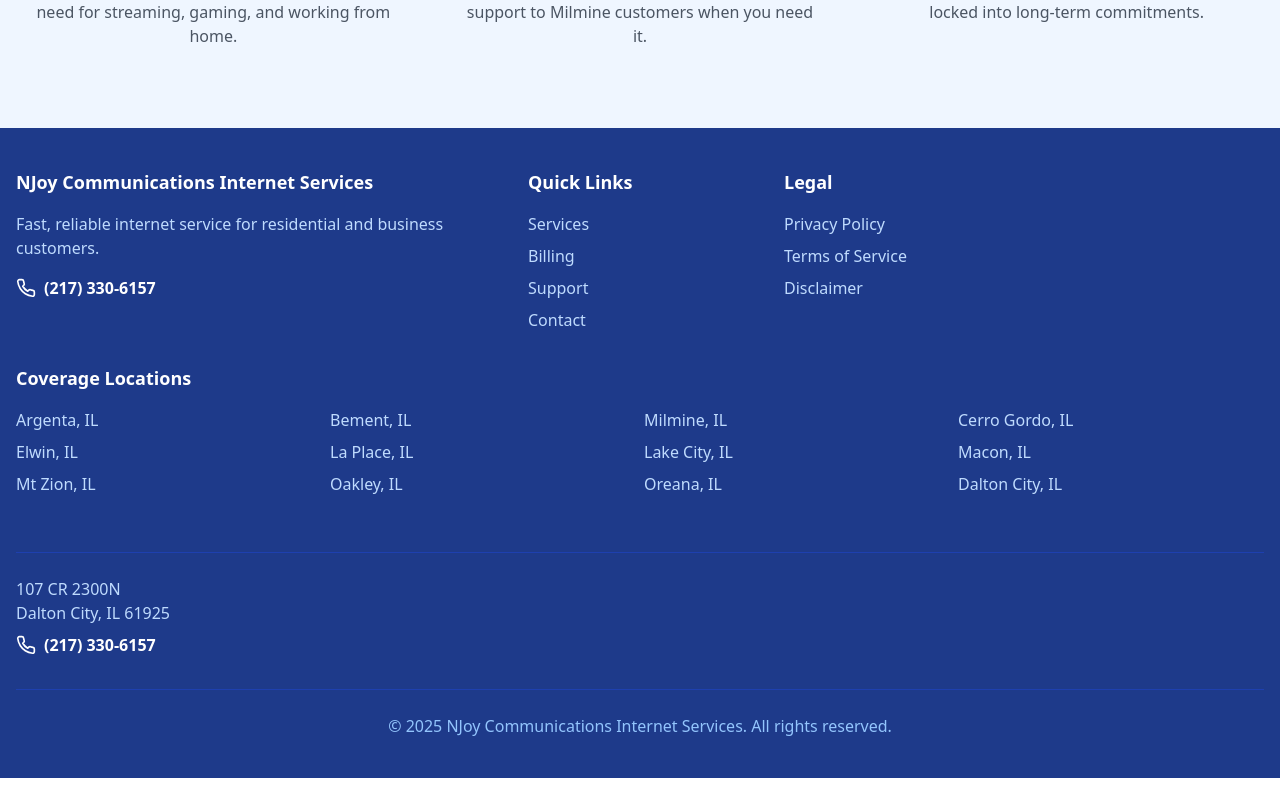
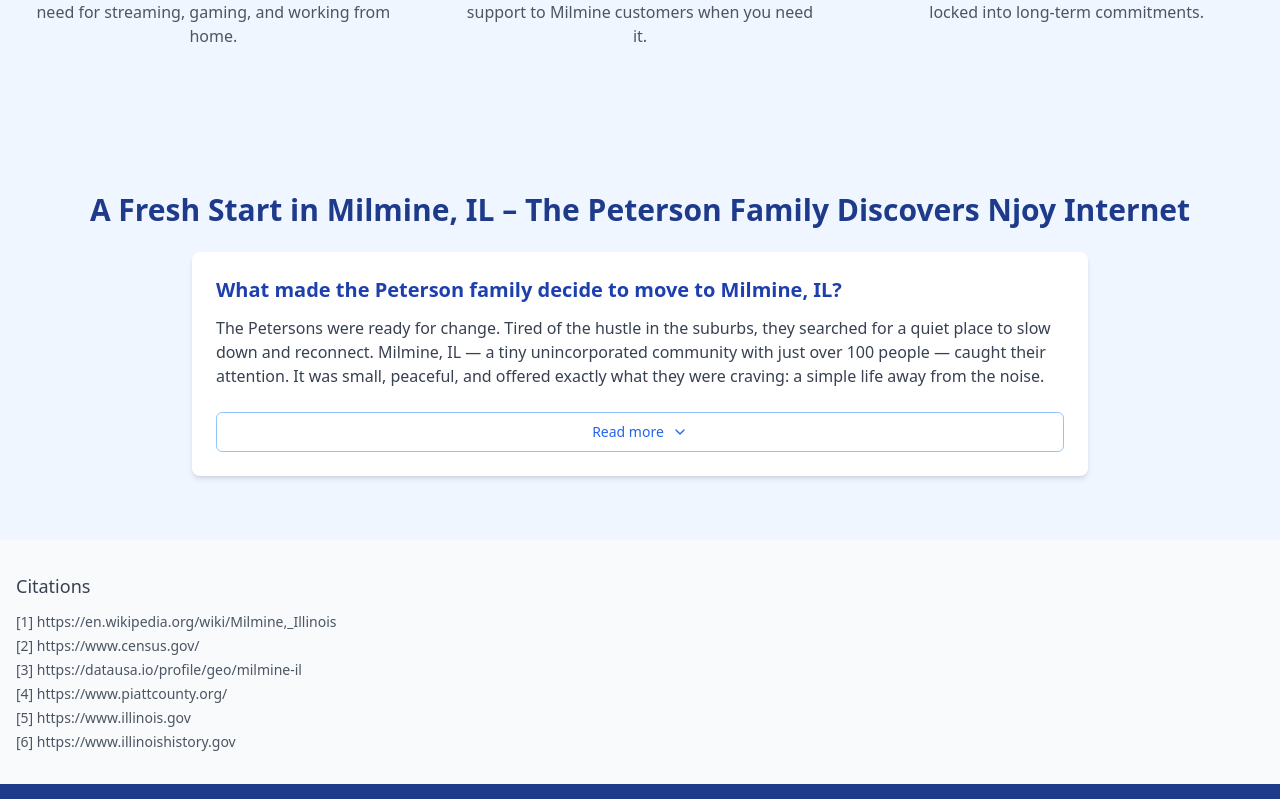
Before and after one commit to MrRich70/shareable-sites-galaxy, a React (Vite) app: page /milmine-il-internet-service-provider in a window 1280 px wide. Shown: the part 3661-4460 px from the top of the page. Before the commit the page ends 4439 px from the top, so only its background shows below. Built offline with nearby package versions, Linux system fonts and the light colour scheme.

Commit message:
Add Peterson family story
Adds a family story section to the Milmine page, highlighting the Peterson family's experience with Njoy Communications.

```diff
--- /dev/null
+++ b/src/components/bilmine/FamilyStorySection.tsx
@@ -0,0 +1,113 @@
+
+import React, { useState } from "react";
+import { Collapsible, CollapsibleContent, CollapsibleTrigger } from "@/components/ui/collapsible";
+import { Button } from "@/components/ui/button";
+import { ChevronDown, ChevronUp } from "lucide-react";
+
+const FamilyStorySection = () => {
+  const [isOpen, setIsOpen] = useState(false);
+
+  return (
+    <section className="py-16 bg-blue-50">
+      <div className="container mx-auto px-4">
+        <h2 className="text-3xl font-bold text-blue-900 mb-6 text-center">
+          A Fresh Start in Milmine, IL – The Peterson Family Discovers Njoy Internet
+        </h2>
+
+        <div className="max-w-4xl mx-auto bg-white rounded-lg shadow-md p-6">
+          <div className="mb-6">
+            <h3 className="text-xl font-semibold text-blue-800 mb-3">
+              What made the Peterson family decide to move to Milmine, IL?
+            </h3>
+            <p className="text-gray-700">
+              The Petersons were ready for change. Tired of the hustle in the suburbs, they searched for a quiet place to slow down and reconnect. Milmine, IL — a tiny unincorporated community with just over 100 people — caught their attention. It was small, peaceful, and offered exactly what they were craving: a simple life away from the noise.
+            </p>
+          </div>
+
+          <Collapsible open={isOpen} onOpenChange={setIsOpen} className="space-y-4">
+            <CollapsibleContent>
+              <div className="space-y-6">
+                <div>
+                  <h3 className="text-xl font-semibold text-blue-800 mb-3">
+                    What did they find appealing about Milmine?
+                  </h3>
+                  <p className="text-gray-700">
+                    For the Petersons, the charm was in the stillness. Nestled in Piatt County, surrounded by farmland and open skies, Milmine felt like a hidden gem. The air was fresh, the nights were quiet, and everyone knew each other. It was the kind of place where neighbors waved as they passed and summer evenings were spent on the porch watching the sunset.
+                  </p>
+                </div>
+
+                <div>
+                  <h3 className="text-xl font-semibold text-blue-800 mb-3">
+                    Did they worry about the economic situation in Milmine?
+                  </h3>
+                  <p className="text-gray-700">
+                    A little. With a median household income of $29,375, the area clearly faced some economic challenges. But the Petersons weren't looking for luxury — they were looking for peace, space, and a reset. As long as they could work remotely and stay connected, they felt confident they could build a good life there.
+                  </p>
+                </div>
+
+                <div>
+                  <h3 className="text-xl font-semibold text-blue-800 mb-3">
+                    What was their biggest concern about moving to such a small community?
+                  </h3>
+                  <p className="text-gray-700">
+                    Internet access. With both Mr. and Mrs. Peterson working from home and two teenagers who lived online, reliable internet was non-negotiable. In a town as small as Milmine, they worried they'd be stuck with slow speeds and constant buffering.
+                  </p>
+                </div>
+
+                <div>
+                  <h3 className="text-xl font-semibold text-blue-800 mb-3">
+                    How did they solve the internet challenge?
+                  </h3>
+                  <p className="text-gray-700">
+                    That's where <strong>Njoy Communications</strong> came in. To their surprise, Njoy had solid coverage in the area — fast, reliable, and affordable. The installation was quick, and suddenly, their tiny rural home was just as connected as their old suburban house.
+                  </p>
+                </div>
+
+                <div>
+                  <h3 className="text-xl font-semibold text-blue-800 mb-3">
+                    How did Njoy Communications change their experience in Milmine?
+                  </h3>
+                  <p className="text-gray-700">
+                    It changed everything. The kids were able to keep up with school, video chat with friends, and even stream movies in HD without a hiccup. Mr. Peterson hosted Zoom meetings for clients across the country, and Mrs. Peterson launched her online baking blog — complete with YouTube videos and live streams.
+                    <br /><br />
+                    Weekend family nights became a blast — streaming concerts, gaming tournaments, and movie marathons, all thanks to <strong>Njoy's fast internet</strong>. The family often joked that they'd never expected to have better internet <em>after</em> moving to the middle of nowhere.
+                  </p>
+                </div>
+
+                <div>
+                  <h3 className="text-xl font-semibold text-blue-800 mb-3">
+                    Would they recommend Milmine and Njoy Communications to others?
+                  </h3>
+                  <p className="text-gray-700">
+                    Absolutely. "We thought we were trading connection for peace," Mrs. Peterson said. "Turns out, we got both. Njoy keeps us connected, and Milmine keeps us grounded. Honestly, it's the best move we've ever made."
+                  </p>
+                </div>
+              </div>
+            </CollapsibleContent>
+
+            <CollapsibleTrigger asChild>
+              <Button
+                variant="outline"
+                className="w-full flex items-center justify-center gap-2 border-blue-300 text-blue-600 hover:bg-blue-50"
+              >
+                {isOpen ? (
+                  <>
+                    <span>Read less</span>
+                    <ChevronUp className="h-4 w-4" />
+                  </>
+                ) : (
+                  <>
+                    <span>Read more</span>
+                    <ChevronDown className="h-4 w-4" />
+                  </>
+                )}
+              </Button>
+            </CollapsibleTrigger>
+          </Collapsible>
+        </div>
+      </div>
+    </section>
+  );
+};
+
+export default FamilyStorySection;
--- a/src/pages/BilmineIL.tsx
+++ b/src/pages/BilmineIL.tsx
@@ -7,6 +7,7 @@ import AttractionsSection from "@/components/bilmine/AttractionsSection";
 import QuestionsSection from "@/components/bilmine/QuestionsSection";
 import HappyCustomersSection from "@/components/bilmine/HappyCustomersSection";
 import FeaturesSection from "@/components/bilmine/FeaturesSection";
+import FamilyStorySection from "@/components/bilmine/FamilyStorySection";
 
 const BilmineIL = () => {
   return (
@@ -18,6 +19,22 @@ const BilmineIL = () => {
         <QuestionsSection />
         <HappyCustomersSection />
         <FeaturesSection />
+        <FamilyStorySection />
+
+        {/* Citations Section */}
+        <section className="py-8 bg-gray-50">
+          <div className="container mx-auto px-4">
+            <h3 className="text-lg font-medium text-gray-700 mb-3">Citations</h3>
+            <div className="text-sm text-gray-600 space-y-1">
+              <p>[1] https://en.wikipedia.org/wiki/Milmine,_Illinois</p>
+              <p>[2] https://www.census.gov/</p>
+              <p>[3] https://datausa.io/profile/geo/milmine-il</p>
+              <p>[4] https://www.piattcounty.org/</p>
+              <p>[5] https://www.illinois.gov</p>
+              <p>[6] https://www.illinoishistory.gov</p>
+            </div>
+          </div>
+        </section>
       </div>
     </MainLayout>
   );
```
